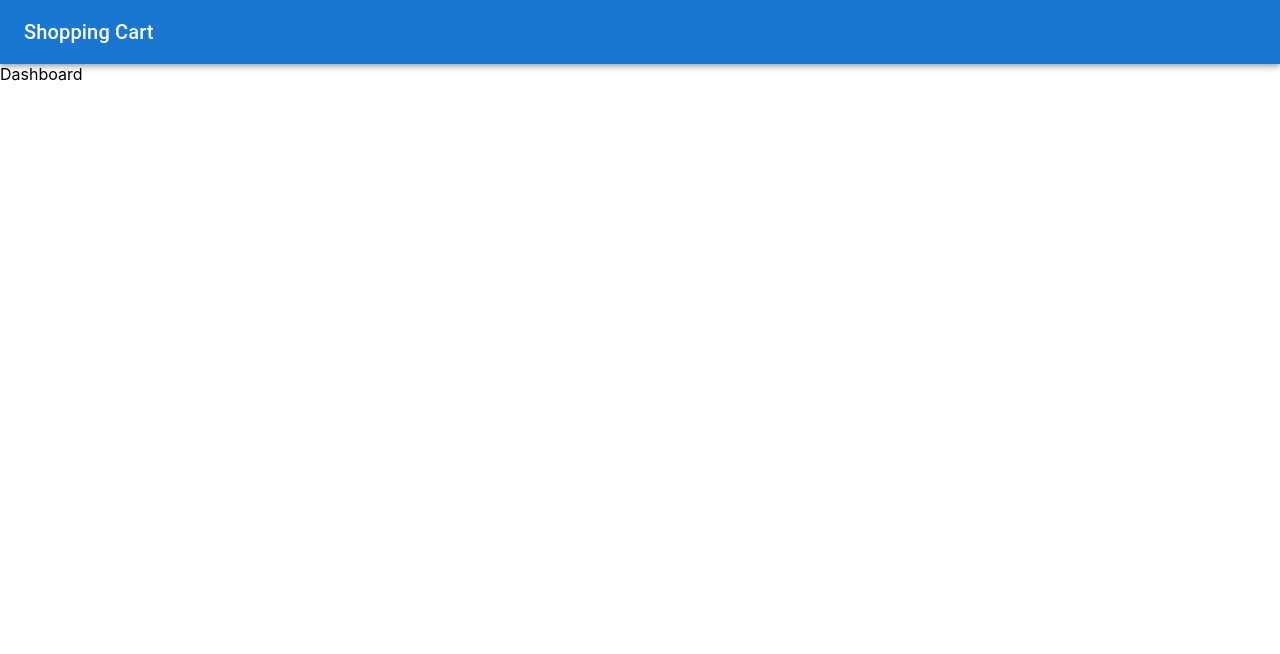
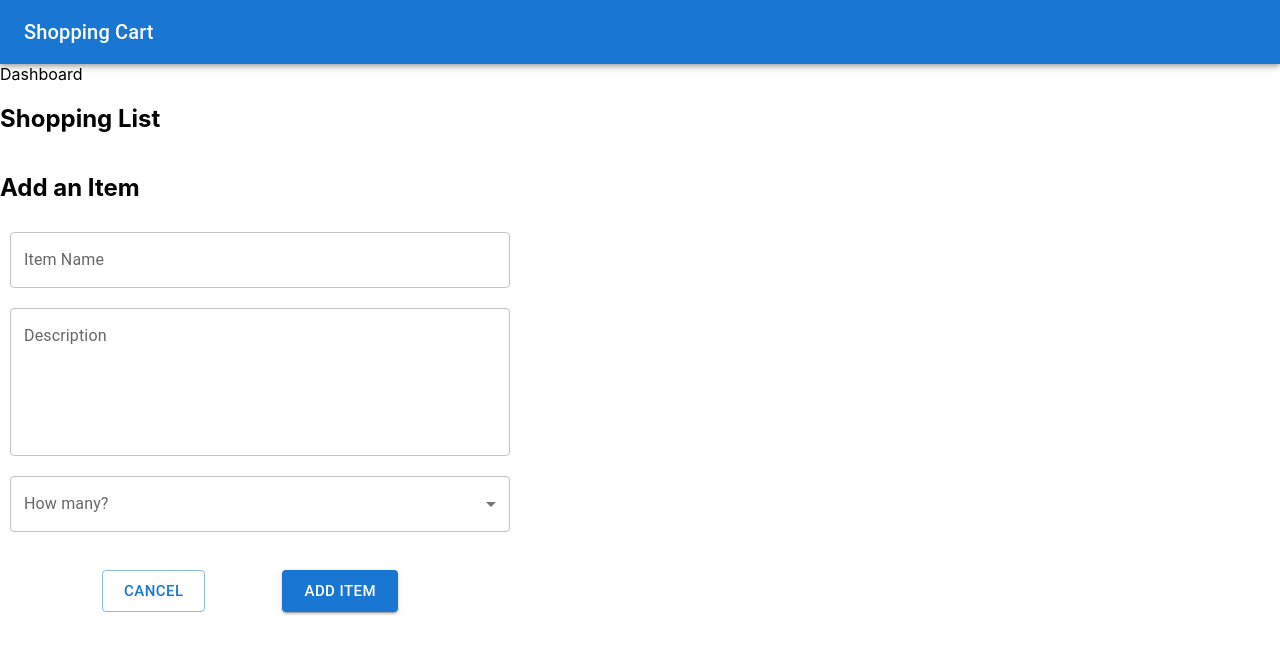
Before and after one commit to dsypien/shopping-list, a React (Create React App) app in the folder client/: page / in a window 1280 px wide. Shown: the top 654 px of the page. Built offline with nearby package versions, Linux system fonts and the light colour scheme.

Commit message:
Adding item to redux store working, displays simple table in shopping list

```diff
--- a/client/src/components/AddItem.js
+++ b/client/src/components/AddItem.js
@@ -10,8 +10,7 @@ class AddItem extends Component {
       id: this.props.id || null,
       itemName: this.props.itemName || "",
       description: this.props.description || "",
-      quantity: this.props.quantity || "",
-      didPurchase: this.props.didPurchase || false
+      quantity: this.props.quantity || ""
    }
 
    quantityOptions = [{value: 1, text: 1}, {value: 2, text: 2}, {value: 3, text: 3}]
@@ -29,7 +28,11 @@ class AddItem extends Component {
    }
 
    onAddItem = () => {
-      this.props.dispatch(createShoppingListItem(this.state));
+      this.props.dispatch(createShoppingListItem({
+         itemName: this.state.itemName,
+         description: this.state.description,
+         quantity: this.state.quantity
+      }));
    }
 
    onCancel = () => {
--- a/client/src/components/Dashboard.js
+++ b/client/src/components/Dashboard.js
@@ -1,9 +1,13 @@
 import React from "react";
+import ShoppingList from "./ShoppingList";
+import AddItem from "./AddItem";
 
 const Dashboard = () => {
    return (
       <>
          Dashboard
+         <ShoppingList />
+         <AddItem />
       </>
    )
 }
--- a/client/src/components/ShoppingList.js
+++ b/client/src/components/ShoppingList.js
@@ -1,13 +1,36 @@
 import React, { Component } from "react";
+import { connect } from "react-redux";
 
 class ShoppingList extends Component {
    render () {
+      const {list} = this.props;
       return (
          <>
-            Shopping List
+            <h2>Shopping List</h2>
+            <table>
+               {list && list.map(item => (
+                  <tr key={item.id}>
+                     <td>{item.itemName}</td>
+                     <td>{item.description}</td>
+                     <td>{item.quantity}</td>
+                  </tr>
+               ))}
+            </table>
          </>
       )
    }
 }
 
-export default ShoppingList;
+function mapStateToProps ({shoppingList}) {
+   if(shoppingList) {
+      const list = Object.values(shoppingList);
+      return {
+         list,
+      }
+   }
+   return {
+
+   }
+}
+
+export default connect(mapStateToProps)(ShoppingList);
--- a/client/src/index.css
+++ b/client/src/index.css
@@ -11,3 +11,11 @@ code {
   font-family: source-code-pro, Menlo, Monaco, Consolas, 'Courier New',
     monospace;
 }
+
+.item-form {
+  max-width: 500px;
+}
+
+.item-form input {
+  width:100%;
+}
```
